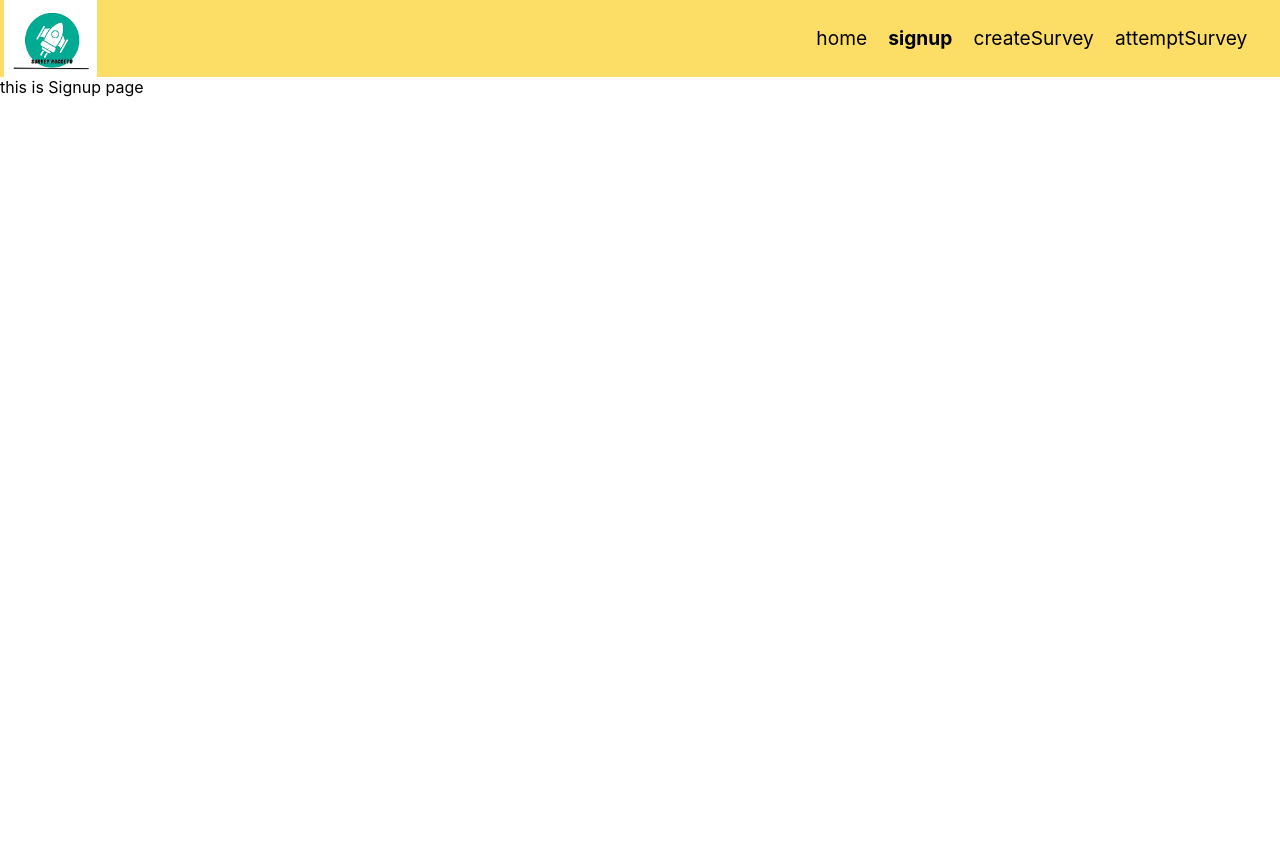
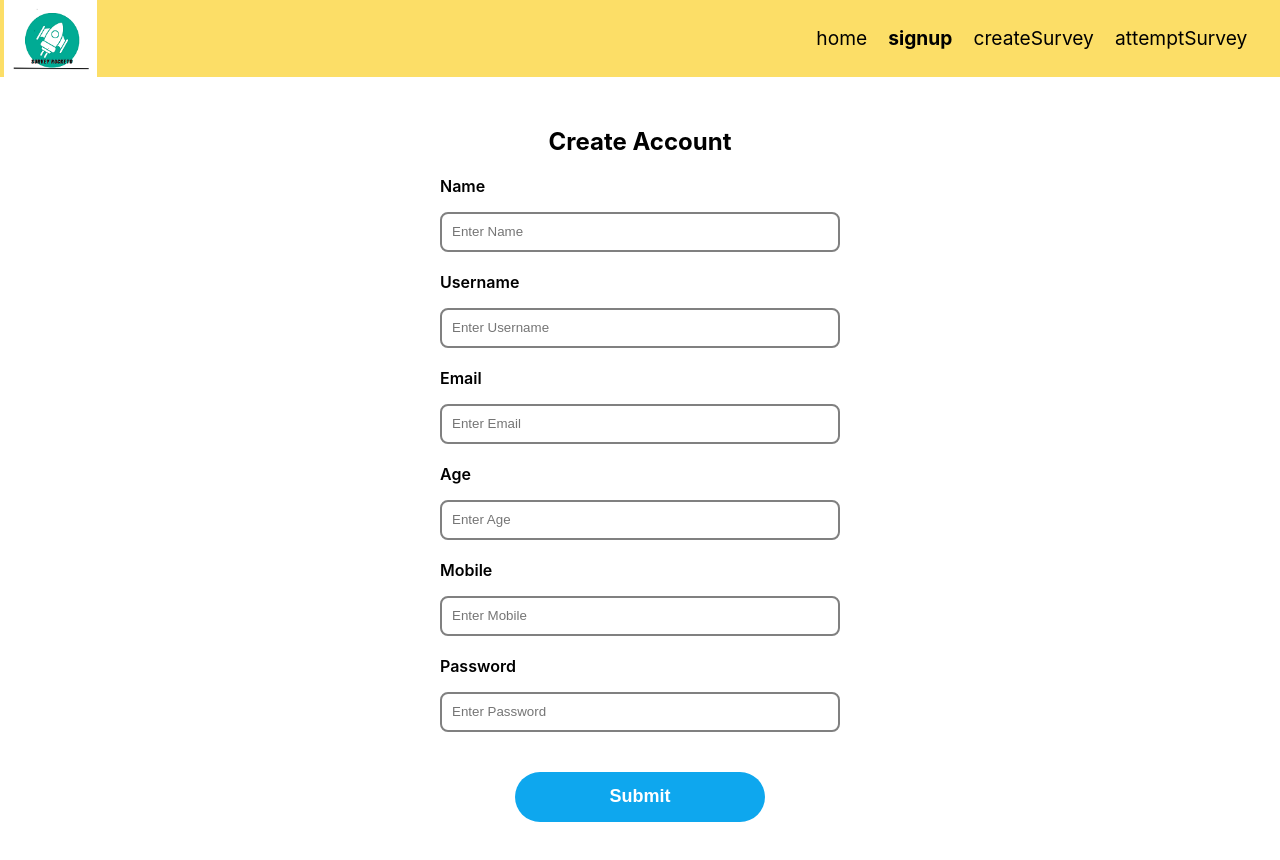
Before and after one commit to shubbi20/surveyBuilder-frontend, a Next.js app: page /signup in a window 1280 px wide. Shown: the top 860 px of the page. Before the commit the page ends 800 px from the top, so only its background shows below. Built offline with nearby package versions, Linux system fonts and the light colour scheme.

Commit message:
signup added

```diff
--- a/package.json
+++ b/package.json
@@ -11,11 +11,13 @@
   "dependencies": {
     "@ant-design/icons": "^4.7.0",
     "antd": "^4.19.5",
+    "formik": "^2.2.9",
     "jotai": "^1.6.4",
     "next": "12.1.5",
     "react": "18.0.0",
     "react-dom": "18.0.0",
-    "sass": "^1.50.0"
+    "sass": "^1.50.0",
+    "yup": "^0.32.11"
   },
   "devDependencies": {
     "@types/node": "17.0.24",
--- /dev/null
+++ b/pages/signup/Input.module.css
@@ -0,0 +1,21 @@
+.container {
+  display: flex;
+  flex-direction: column;
+  gap: 16px;
+}
+
+.input_label {
+  font-size: 16px;
+  font-weight: 600;
+}
+
+.input_field {
+  padding: 10px;
+  height: 40px;
+  border: 2px solid grey;
+  border-radius: 8px;
+}
+
+.error {
+  color: red;
+}
--- /dev/null
+++ b/pages/signup/Input.tsx
@@ -0,0 +1,23 @@
+import React from "react";
+
+import styles from "./Input.module.css";
+
+export default function Input(props: any) {
+  const { label, name, formik, ...attr } = props;
+  return (
+    <div className={styles.container}>
+      <label className={styles.input_label}>{label}</label>
+      <input
+        className={styles.input_field}
+        name={name}
+        value={formik.values[name]}
+        onChange={formik.handleChange}
+        onBlur={formik.handleBlur}
+        {...attr}
+      />
+      {formik.touched[name] && formik.errors[name] ? (
+        <p className={styles.error}>{formik.errors[name]}</p>
+      ) : null}
+    </div>
+  );
+}
--- /dev/null
+++ b/pages/signup/index.module.css
@@ -0,0 +1,31 @@
+.container {
+  padding: 50px 0;
+  width: calc(100% - 40px);
+  max-width: 400px;
+  margin: 0 auto;
+}
+
+.container h2 {
+  text-align: center;
+  margin-bottom: 20px;
+}
+
+.form_container {
+  display: flex;
+  flex-direction: column;
+  gap: 20px;
+}
+
+.submit_btn {
+  width: 250px;
+  height: 50px;
+  border: 0;
+  margin: 0 auto;
+  margin-top: 20px;
+  border-radius: 999px;
+  background-color: rgb(14, 167, 238);
+  font-size: 18px;
+  font-weight: 600;
+  color: white;
+  cursor: pointer;
+}
--- a/pages/signup/index.tsx
+++ b/pages/signup/index.tsx
@@ -1,9 +1,106 @@
 import { MenuBar } from "../../component/menuBar";
+
+import { useFormik } from "formik";
+import * as Yup from "yup";
+import Input from "./Input";
+
+import styles from "./index.module.css";
+
 const SignUp = () => {
+  const formik = useFormik({
+    initialValues: {
+      name: "",
+      username: "",
+      email: "",
+      age: "",
+      mobile: "",
+      password: "",
+    },
+    validationSchema: Yup.object({
+      name: Yup.string()
+        .min(5, "Must be 5 characters or more")
+        .max(15, "Must be 15 characters or less")
+        .required("Name is required"),
+
+      username: Yup.string()
+        .min(5, "Must be 5 characters or more")
+        .max(20, "Must be 20 characters or less")
+        .required("Username is required"),
+
+      email: Yup.string()
+        .email("Must be a valid email")
+        .required("Email is required"),
+
+      age: Yup.number()
+        .typeError("Must be a number")
+        .required("Age is required"),
+
+      mobile: Yup.number()
+        .typeError("Must be a number")
+        .required("Mobile is required")
+        .test("len", "Must be 10 digits", (val: any) =>
+          val ? val.toString().length === 10 : false
+        ),
+
+      password: Yup.string()
+        .min(8, "Must be 8 characters or more")
+        .max(16, "Must be 16 characters or less")
+        .required("Password is required"),
+    }),
+    onSubmit: (values) => {
+      console.log(values);
+      formik.resetForm();
+    },
+  });
   return (
     <div>
       <MenuBar />
-      this is Signup page
+      <div className={styles.container}>
+        <h2>Create Account</h2>
+        <form onSubmit={formik.handleSubmit} className={styles.form_container}>
+          <Input
+            label="Name"
+            name="name"
+            placeholder="Enter Name"
+            formik={formik}
+          />
+          <Input
+            label="Username"
+            name="username"
+            placeholder="Enter Username"
+            formik={formik}
+          />
+          <Input
+            label="Email"
+            name="email"
+            placeholder="Enter Email"
+            formik={formik}
+          />
+          <Input
+            label="Age"
+            name="age"
+            placeholder="Enter Age"
+            formik={formik}
+          />
+          <Input
+            label="Mobile"
+            name="mobile"
+            placeholder="Enter Mobile"
+            formik={formik}
+          />
+          <Input
+            label="Password"
+            name="password"
+            type="password"
+            placeholder="Enter Password"
+            formik={formik}
+            autoComplete="off"
+          />
+          <button className={styles.submit_btn} type="submit">
+            Submit
+          </button>
+        </form>
+      </div>
     </div>
   );
 };
```
Also changed, not shown: 1 other file (tests, documents, lock files or other folders).
